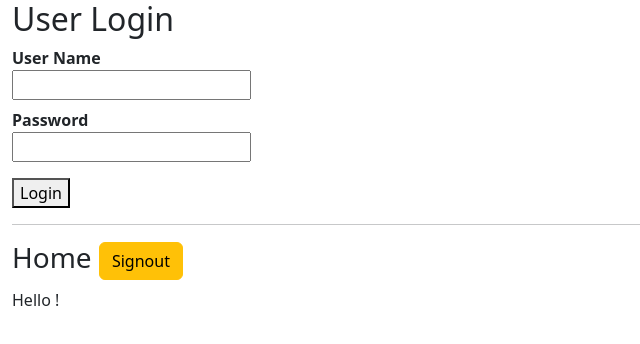
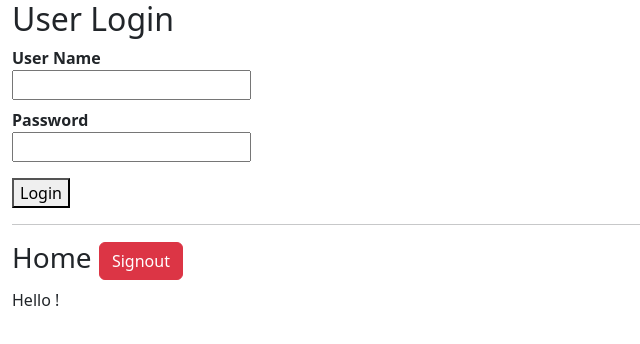
Before and after one commit to mukesh8945/shopper-template, a React (Create React App) app: page / in a window 1280 px wide. Shown: the top 344 px of the page, without its empty margins (0-640 px from the left). Built offline with nearby package versions, Linux system fonts and the light colour scheme.

Commit message:
cookie modified

```diff
--- a/src/components/UserLogin.js
+++ b/src/components/UserLogin.js
@@ -42,7 +42,7 @@ export default function UserLogin() {
             </dl>
             <button onClick={handleLogin}>Login</button>
             <hr />
-            <h3>Home <button onClick={handleSignout} className="btn btn-warning">Signout</button></h3>
+            <h3>Home <button onClick={handleSignout} className="btn btn-danger">Signout</button></h3>
             Hello !{cookies.username}
         </div>
     )
```
